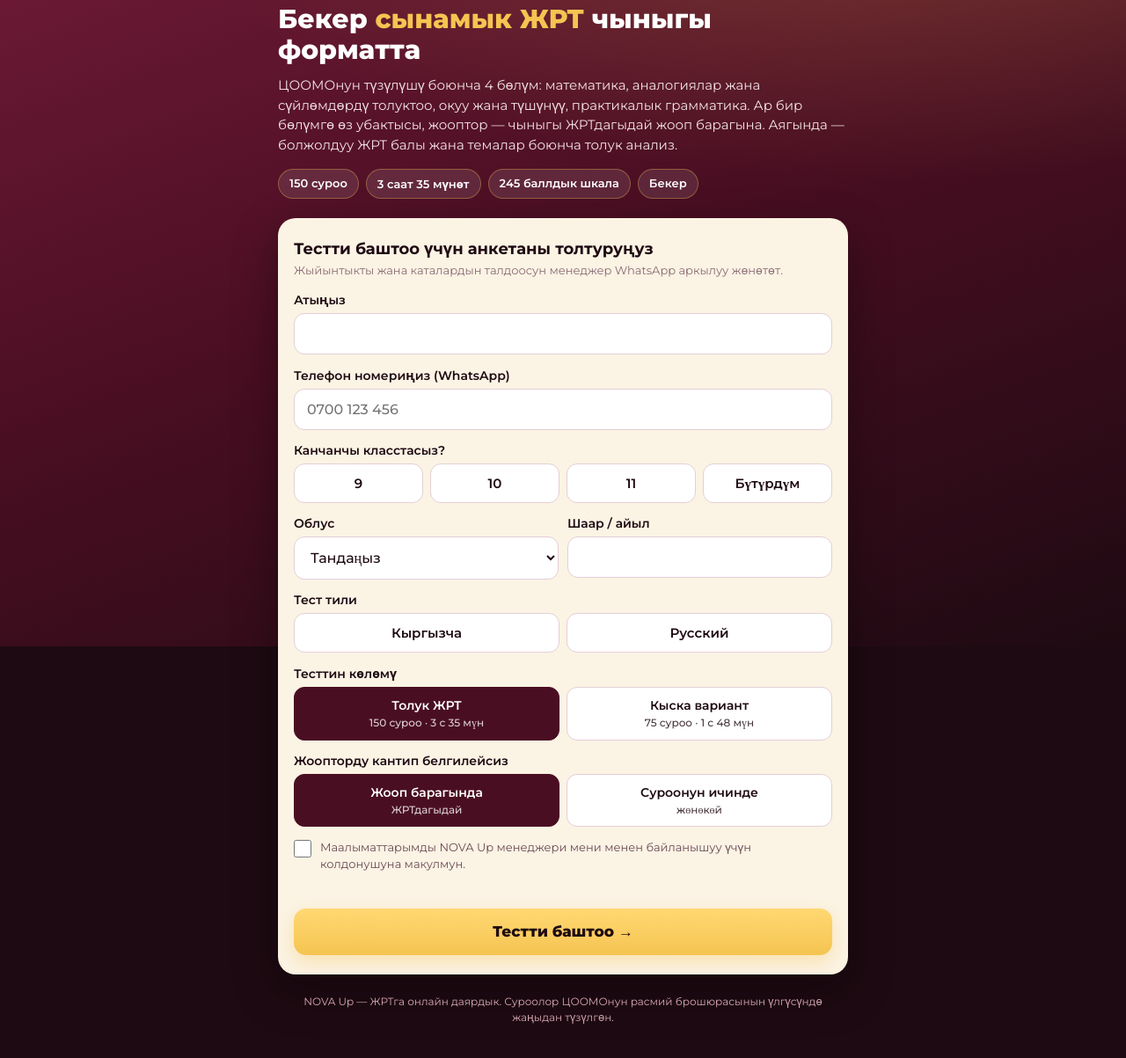
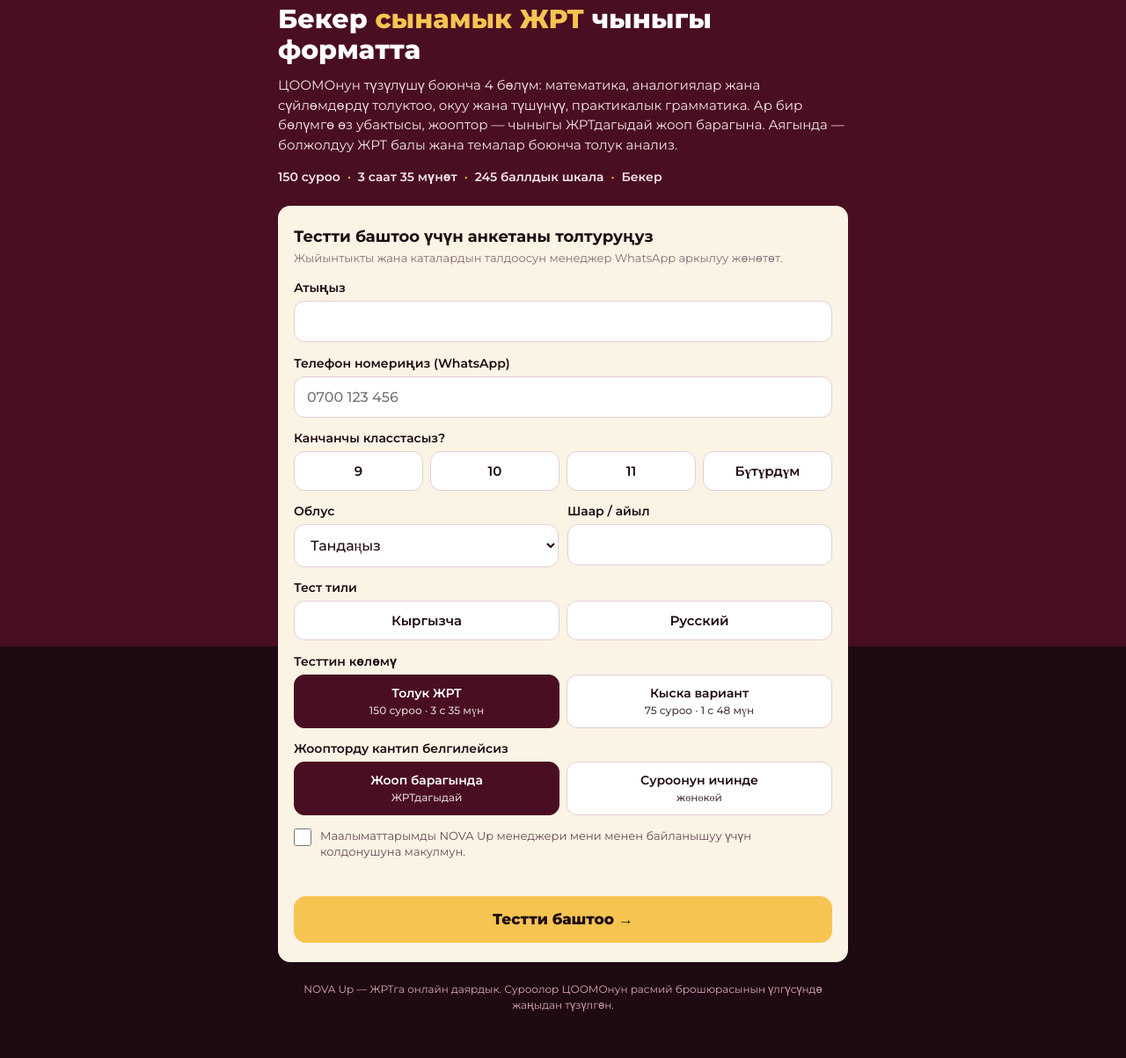
Before and after one commit to abdylerzhan-lab/novaup-ort, a plain HTML site: page index.html in a window 1280 px wide. Shown: the part 65-1268 px from the top of the page at 88% size. Drawn offline with Linux system fonts and the light colour scheme.

Commit message:
Дизайн спокойнее: ровный фон, без свечения и таблеток

```diff
--- a/index.html
+++ b/index.html
@@ -26,20 +26,20 @@
 :root{--bordo:#4A0E22;--bordo2:#6E1A36;--dark:#1E0A12;--gold:#F5C451;--gold2:#B8892A;--cream:#FBF3E4;--pink:#D9A7B4;--ok:#2E7D32;--bad:#C62828;--line:#e3cfd6;--mut:#8a6a74}
 *{box-sizing:border-box;margin:0;padding:0;min-width:0}
 body{font-family:Montserrat,system-ui,sans-serif;background:var(--dark);color:#fff;-webkit-font-smoothing:antialiased}
-.bg{position:fixed;inset:0;z-index:-1;background:radial-gradient(120% 80% at 80% -10%,rgba(245,196,81,.22),transparent 55%),linear-gradient(160deg,var(--bordo2),var(--bordo) 45%,var(--dark))}
+.bg{position:fixed;inset:0;z-index:-1;background:var(--bordo)}
 .wrap{max-width:680px;margin:0 auto;padding:18px 16px 40px}
 header{display:flex;align-items:center;justify-content:space-between;gap:12px;margin-bottom:18px}
 header img{height:34px}
 .lang{display:flex;background:rgba(255,255,255,.1);border-radius:999px;padding:3px}
 .lang button{border:0;background:transparent;color:#fff;font:600 13px Montserrat;padding:6px 12px;border-radius:999px;cursor:pointer}
 .lang button.on{background:var(--gold);color:var(--dark)}
-.card{background:var(--cream);color:var(--dark);border-radius:20px;padding:22px 18px;box-shadow:0 18px 50px rgba(0,0,0,.35)}
+.card{background:var(--cream);color:var(--dark);border-radius:14px;padding:22px 18px}
 .card+.card{margin-top:14px}
 .hero h1{font-size:30px;line-height:1.15;font-weight:800;margin:6px 0 12px}
 .hero h1 span{color:var(--gold)}
 .hero p{color:#f3e3e8;font-size:15px;line-height:1.5}
-.chips{display:flex;flex-wrap:wrap;gap:8px;margin:16px 0 22px}
-.chip{background:rgba(255,255,255,.1);border:1px solid rgba(245,196,81,.35);border-radius:999px;padding:7px 12px;font-size:13px;font-weight:600}
+.chips{display:flex;flex-wrap:wrap;margin:14px 0 22px;font-size:14px;font-weight:600;color:#f3e3e8;line-height:1.6}
+.chip{white-space:nowrap}.chip:not(:last-child)::after{content:'·';margin:0 8px;color:var(--gold)}
 label{display:block;font-weight:600;font-size:14px;margin:14px 0 6px}
 input,select{width:100%;font:500 16px Montserrat;padding:13px 14px;border:1.5px solid var(--line);border-radius:12px;background:#fff;color:var(--dark);outline:none}
 input:focus,select:focus{border-color:var(--bordo2)}
@@ -50,7 +50,7 @@ input:focus,select:focus{border-color:var(--bordo2)}
 .seg button.on{background:var(--bordo);border-color:var(--bordo);color:#fff}
 .agree{display:flex;gap:10px;align-items:flex-start;font-size:13px;color:#6b4a55;margin-top:14px;line-height:1.4}
 .agree input{width:20px;height:20px;flex:none;margin-top:1px}
-.btn{display:block;width:100%;border:0;border-radius:14px;padding:16px;font:800 17px Montserrat;cursor:pointer;margin-top:18px;background:linear-gradient(180deg,#FFD873,var(--gold));color:var(--dark);box-shadow:0 8px 20px rgba(245,196,81,.35);text-align:center;text-decoration:none}
+.btn{display:block;width:100%;border:0;border-radius:14px;padding:16px;font:800 17px Montserrat;cursor:pointer;margin-top:18px;background:var(--gold);color:var(--dark);text-align:center;text-decoration:none}
 .btn.ghost{background:transparent;border:2px solid var(--bordo);color:var(--bordo);box-shadow:none}
 .err{color:var(--bad);font-size:13px;margin-top:8px;min-height:16px;line-height:1.4}
 .muted{color:var(--mut);font-size:13px;line-height:1.45}
```
